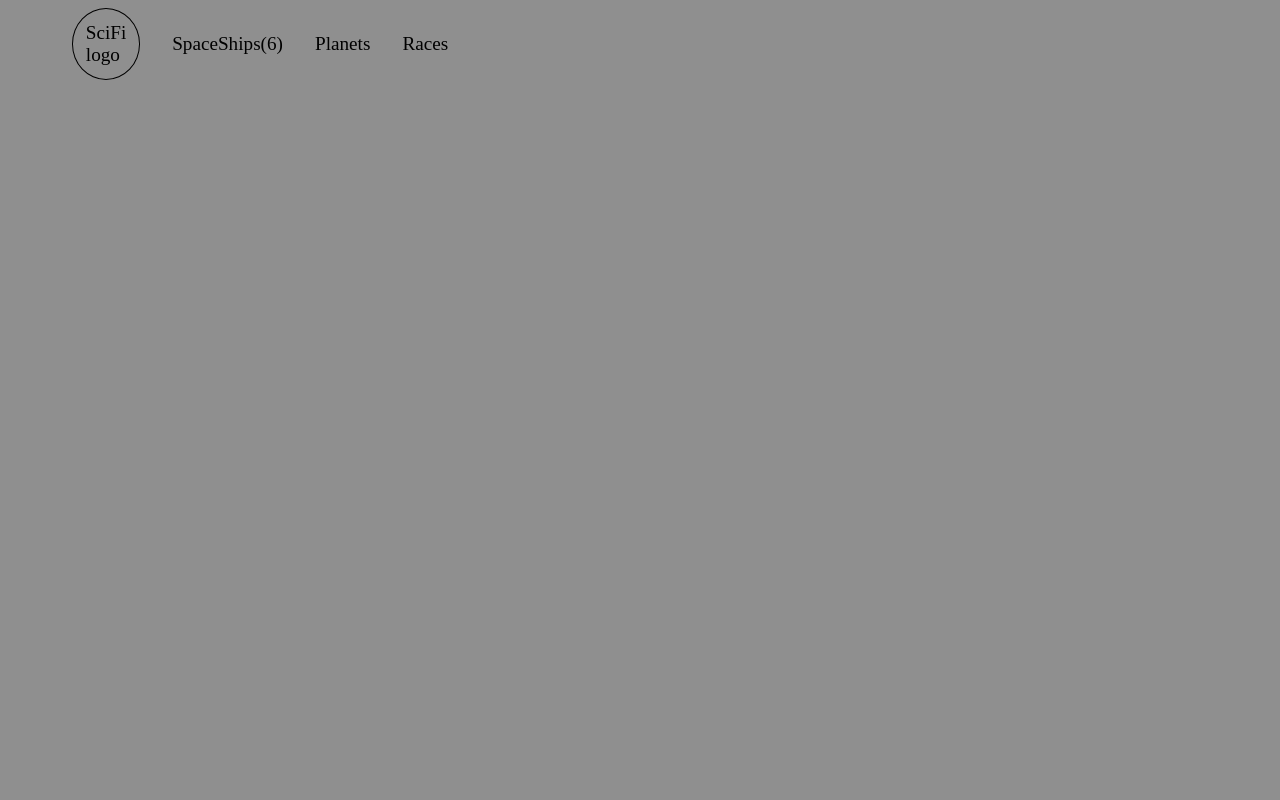
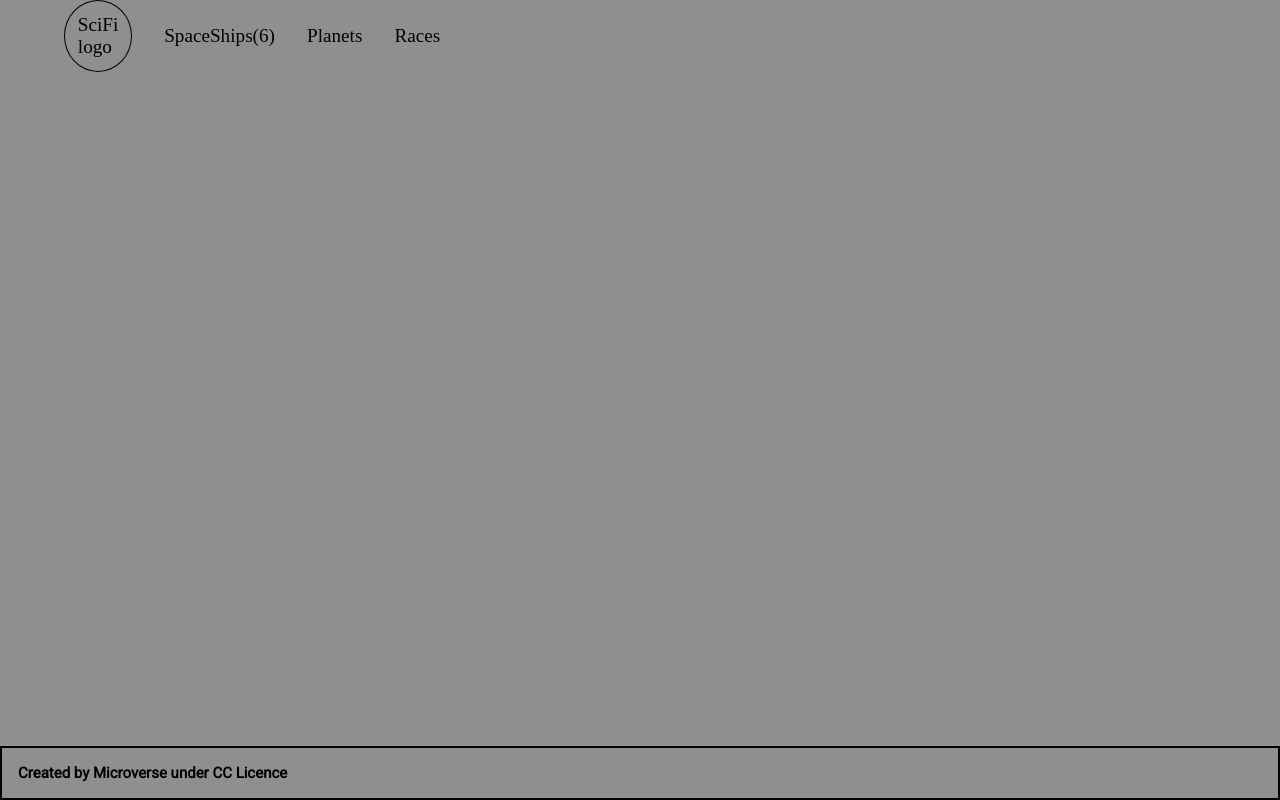
Before and after one commit to Chimoneg27/Pokemon-Gallery, a website built with webpack: page src/index.html in a window 1280 px wide. Built offline with nearby package versions, Linux system fonts and the light colour scheme.

Commit message:
Solve git merge conflicts

```diff
--- a/src/index.html
+++ b/src/index.html
@@ -2,6 +2,7 @@
 <html lang="en">
 <head>
     <meta charset="UTF-8">
+    <link href="https://fonts.googleapis.com/css2?family=Poppins&family=Roboto&display=swap" rel="stylesheet">
     <meta name="viewport" content="width=device-width, initial-scale=1.0">
     <title>Pokemon webapp</title>
 </head>
@@ -16,5 +17,9 @@
         </nav>
     </header>
  </main>
+
+    <footer id="footer">
+        <h2>Created by Microverse under CC Licence</h2>
+    </footer>
 </body>
 </html>
--- a/src/style.css
+++ b/src/style.css
@@ -1,16 +1,36 @@
-.hello {
-  color: red;
+* {
+  padding: 0;
+  margin: 0;
+  box-sizing: border-box;
 }
 
-.icon1 {
-  width: 3rem;
-  height: 3rem;
+:root {
+  --text: #fcf3f8;
+  --background: #040103;
+  --primary: #aae9c3;
+  --secondary: #071917;
+  --accent: #a5e59e;
+}
+
+html {
+  scroll-behavior: smooth;
 }
 
 body {
   background-color: rgb(143, 143, 143);
   font-size: 10px;
   width: 100%;
+
+}
+
+#footer {
+  position: absolute;
+  bottom: 0;
+  left: 0;
+  padding: 1rem;
+  font-family: 'Roboto', 'Times New Roman', Times, serif;
+  width: 100%;
+  border: 2px solid var(--background);
 }
 
 .navigation {
```
